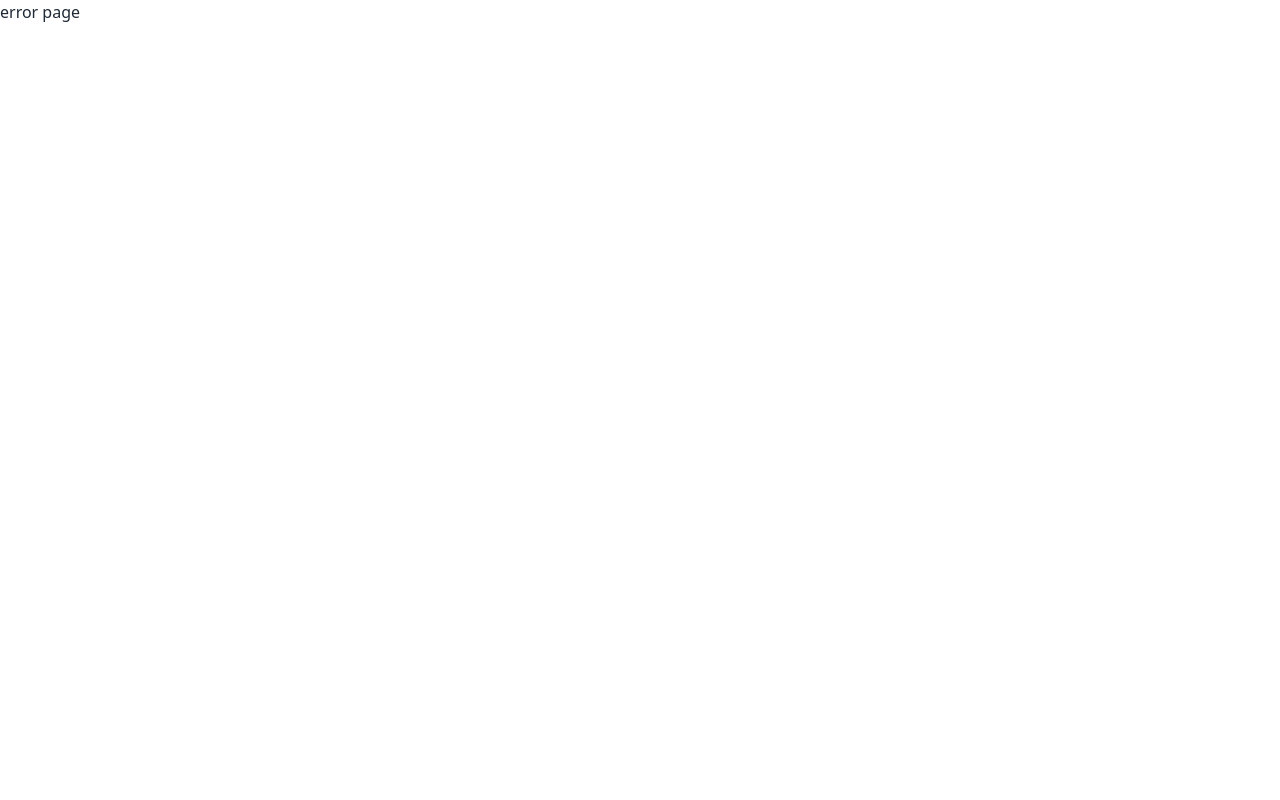
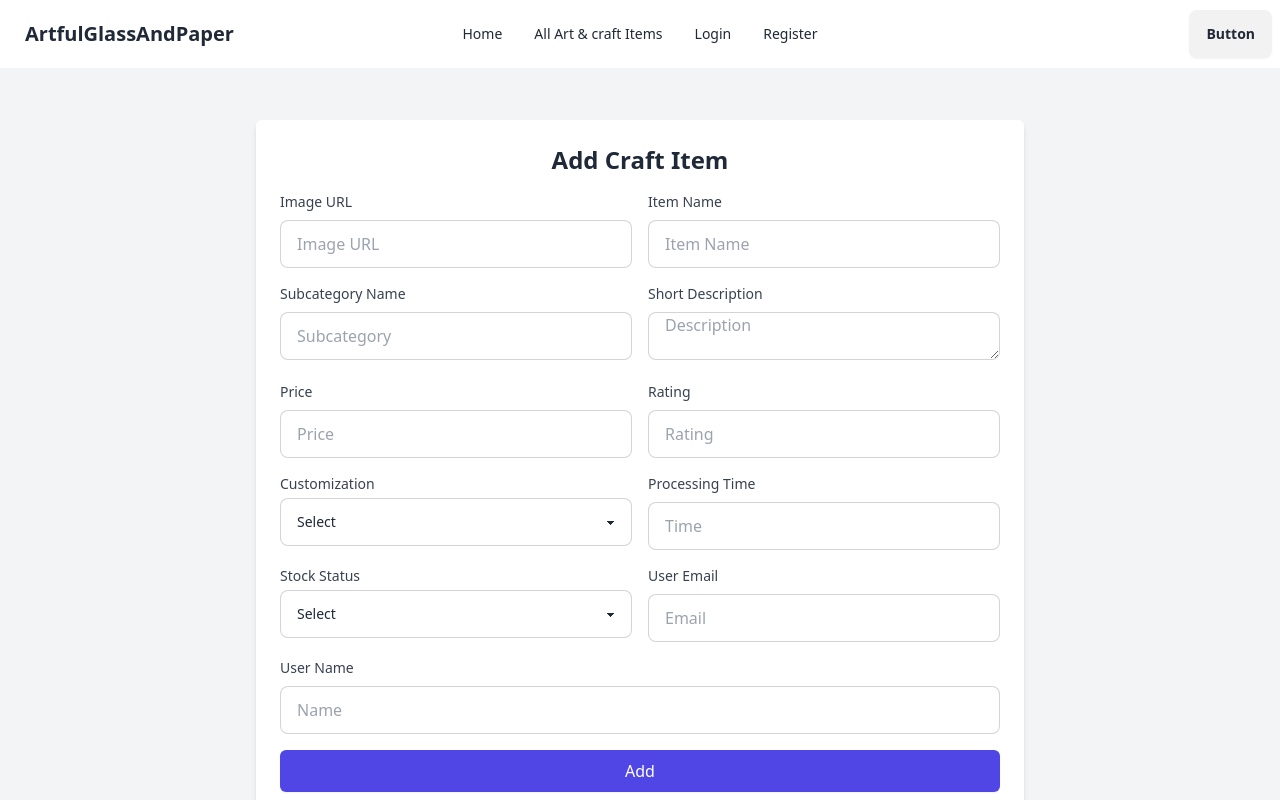
Before and after one commit to Biplob-1/crafty-corner, a React (Vite) app: page /addCraft in a window 1280 px wide. Before the commit this address had no page. Shown: the top 800 px of the page. Built offline with nearby package versions, Linux system fonts and the light colour scheme.

Commit message:
Add Craft Item Page design done

```diff
--- /dev/null
+++ b/src/components/addCraft/AddCraft.jsx
@@ -0,0 +1,85 @@
+
+
+const AddCraft = () => {
+
+  return (
+    <div className="flex items-center justify-center min-h-screen bg-gray-100">
+      <div className="w-full max-w-md lg:max-w-[60%] p-6 bg-white rounded-md shadow-md m-5">
+        <h2 className="text-2xl font-bold mb-4 text-center">Add Craft Item</h2>
+        <form>
+          <div className="grid grid-cols-2  gap-4 mb-4">
+              <div>
+                <label htmlFor="image" className="block text-sm font-medium text-gray-700">Image URL</label>
+                <input type="text" id="image" name="image" placeholder="Image URL" className="input input-bordered w-full mt-2" />
+              </div>
+              <div>
+                <label htmlFor="item_name" className="block text-sm font-medium text-gray-700">Item Name</label>
+                <input type="text" id="item_name" name="item_name" placeholder="Item Name" className="input input-bordered w-full mt-2" />
+              </div>
+          </div>
+
+            <div className="grid grid-cols-2 gap-4 mb-4">
+                <div>
+                    <label htmlFor="subcategory_name" className="block text-sm font-medium text-gray-700">Subcategory Name</label>
+                    <input type="text" id="subcategory_name" name="subcategory_name" placeholder="Subcategory" className="input input-bordered w-full  mt-2" />
+                </div>
+                <div>
+                    <label htmlFor="short_description" className="block text-sm font-medium text-gray-700">Short Description</label>
+                    <textarea type="text" id="short_description" name="short_description" placeholder="Description" className="input input-bordered w-full  mt-2" />
+                </div>
+            </div>
+
+            <div className="grid grid-cols-2 gap-4 mb-4">
+                <div>
+                    <label htmlFor="price" className="block text-sm font-medium text-gray-700">Price</label>
+                    <input type="text" id="price" name="price" placeholder="Price" className="input input-bordered w-full  mt-2" />
+                </div>
+                <div>
+                    <label htmlFor="rating" className="block text-sm font-medium text-gray-700">Rating</label>
+                    <input type="text" id="rating" name="rating" placeholder="Rating" className="input input-bordered w-full  mt-2" />
+                </div>
+            </div>
+            <div className="grid grid-cols-2 gap-4 mb-4">
+                <div>
+                    <label htmlFor="customization" className="block text-sm font-medium text-gray-700">Customization</label>
+                    <select id="customization" name="customization" value='' className="mt-1 input input-bordered w-full select">
+                        <option value="">Select</option>
+                        <option value="yes">Yes</option>
+                        <option value="no">No</option>
+                    </select>
+                </div>
+                <div>
+                    <label htmlFor="processing_time" className="block text-sm font-medium text-gray-700">Processing Time</label>
+                    <input type="text" id="processing_time" name="processing_time" placeholder="Time" className="input input-bordered w-full mt-2" />
+                </div>
+            </div>
+            <div className="grid grid-cols-2 gap-4 mb-4">
+                <div>
+                    <label htmlFor="stock_status" className="block text-sm font-medium text-gray-700">Stock Status</label>
+                    <select id="stock_status" name="stock_status" value='' className="mt-1 input input-bordered w-full select">
+                        <option value="">Select</option>
+                        <option value="In stock">In stock</option>
+                        <option value="Made to Order">Made to Order</option>
+                    </select>
+                </div>
+                <div>
+                    <label htmlFor="user_email" className="block text-sm font-medium text-gray-700">User Email</label>
+                    <input type="email" id="user_email" name="user_email" placeholder="Email" className="input input-bordered w-full mt-2" />
+                </div>
+            </div>
+          <div className="mb-4">
+            <label htmlFor="user_name" className="block text-sm font-medium text-gray-700">User Name</label>
+            <input type="text" id="user_name" name="user_name" placeholder="Name" className="input input-bordered w-full  mt-2" />
+          </div>
+          <div>
+            <button type="submit" className="w-full py-2 px-4 border border-transparent rounded-md shadow-sm text-white bg-indigo-600 hover:bg-indigo-700 focus:outline-none focus:ring-2 focus:ring-offset-2 focus:ring-indigo-500">
+              Add
+            </button>
+          </div>
+        </form>
+      </div>
+    </div>
+  );
+};
+
+export default AddCraft;
--- a/src/main.jsx
+++ b/src/main.jsx
@@ -8,6 +8,7 @@ import Home from './components/home/Home.jsx';
 import Login from './components/login/Login.jsx';
 import Register from './components/register/Register.jsx';
 import ArtAndCraft from './components/artAndCraft/ArtAndCraft.jsx';
+import AddCraft from './components/addCraft/AddCraft.jsx';
 
 const router = createBrowserRouter([
   {
@@ -30,6 +31,10 @@ const router = createBrowserRouter([
       {
         path:'/art&craft',
         element:<ArtAndCraft></ArtAndCraft>
+      },
+      {
+        path:'/addCraft',
+        element:<AddCraft></AddCraft>
       }
 
     ]
```
